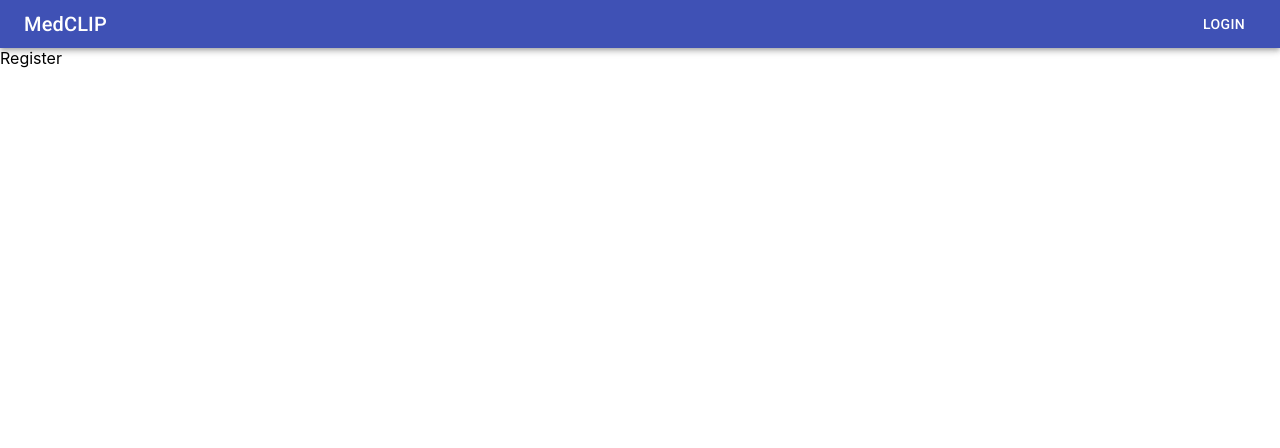
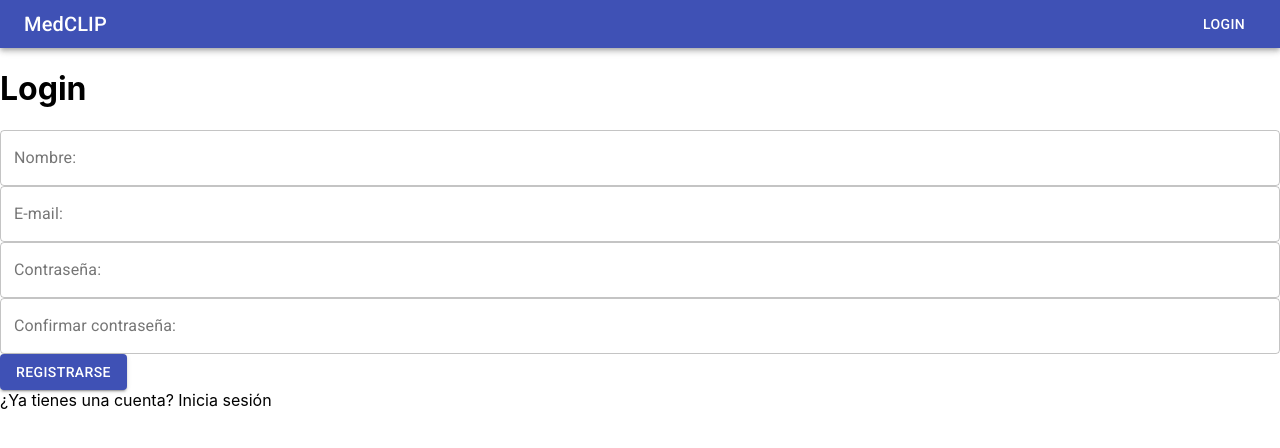
Before and after one commit to KevinTMtz/MedCLIP, a React (Create React App) app: page /register in a window 1280 px wide. Shown: the top 448 px of the page. Built offline with nearby package versions, Linux system fonts and the light colour scheme.

Commit message:
Create register page

```diff
--- a/src/components/auth/AuthForm.tsx
+++ b/src/components/auth/AuthForm.tsx
@@ -65,7 +65,7 @@ const AuthForm: React.FC<LoginFormProps | RegisterFormProps> = (
                 Iniciar sesión
               </Button>
               <div onClick={() => history.push('/register')}>
-                ¿No tienes cuenta? Regístrate
+                ¿No tienes una cuenta? Regístrate
               </div>
             </>
           ) : (
@@ -77,7 +77,9 @@ const AuthForm: React.FC<LoginFormProps | RegisterFormProps> = (
               >
                 Registrarse
               </Button>
-              <div>¿Ya tienes cuenta? Inicia sesión</div>
+              <div onClick={() => history.push('/login')}>
+                ¿Ya tienes una cuenta? Inicia sesión
+              </div>
             </>
           )}
         </div>
--- /dev/null
+++ b/src/containers/auth/Registerpage.tsx
@@ -0,0 +1,25 @@
+import React, { useState } from 'react';
+
+import AuthForm from '../../components/auth/AuthForm';
+
+const Registerpage: React.FC = () => {
+  const [name, setName] = useState<string>();
+  const [email, setEmail] = useState<string>();
+  const [password, setPassword] = useState<string>();
+  return (
+    <div>
+      <AuthForm
+        title="Login"
+        type="register"
+        name={name}
+        setName={setName}
+        email={email}
+        setEmail={setEmail}
+        password={password}
+        setPassword={setPassword}
+      />
+    </div>
+  );
+};
+
+export default Registerpage;
--- a/src/index.tsx
+++ b/src/index.tsx
@@ -8,6 +8,7 @@ import './styles/index.css';
 import Homepage from './containers/Homepage';
 import Landingpage from './containers/Landingpage';
 import Loginpage from './containers/auth/Loginpage';
+import Registerpage from './containers/auth/Registerpage';
 
 ReactDOM.render(
   <React.StrictMode>
@@ -21,7 +22,7 @@ ReactDOM.render(
           <Loginpage />
         </Route>
         <Route exact path="/register">
-          <div>Register</div>
+          <Registerpage />
         </Route>
         <Route exact path="/">
           <Landingpage />
```
